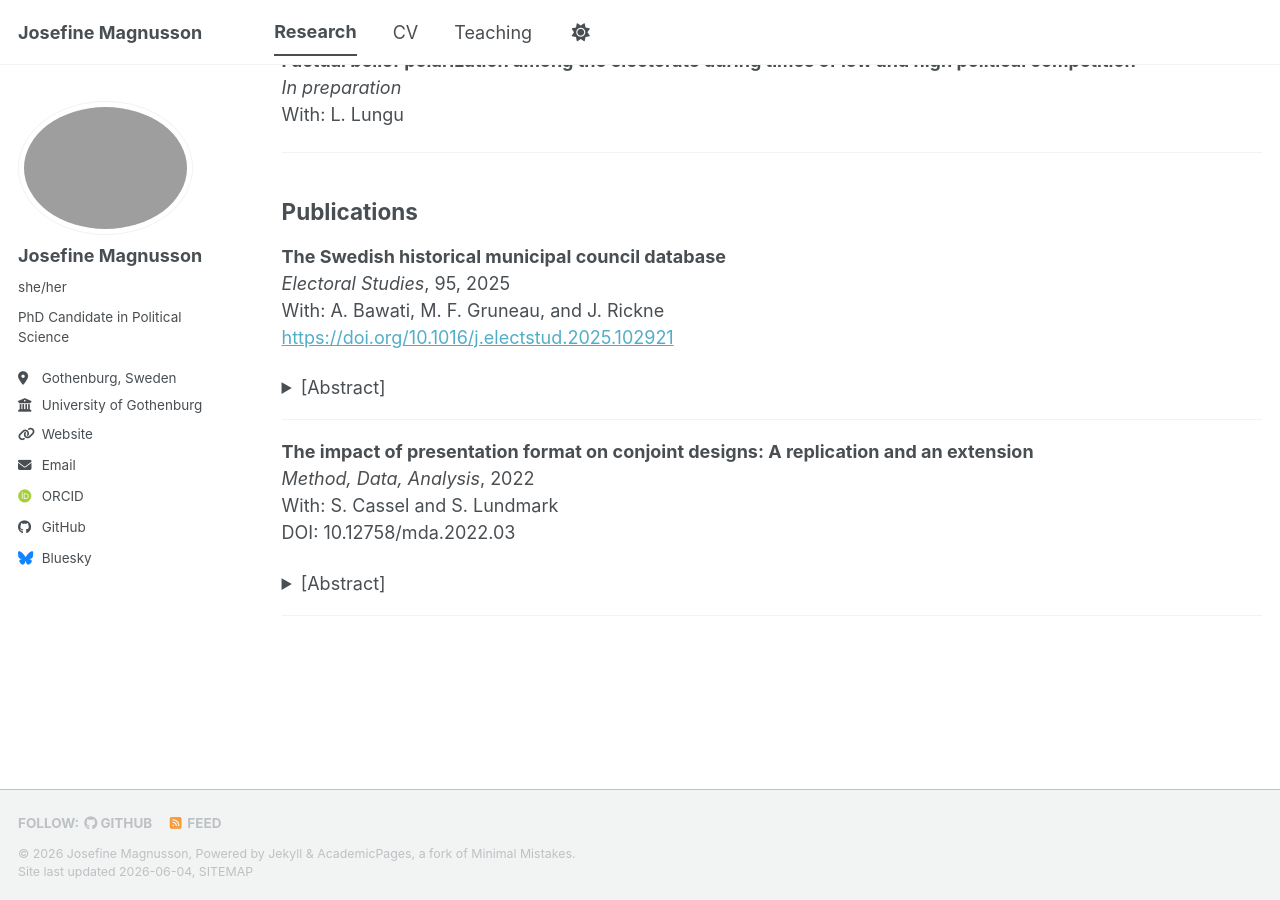
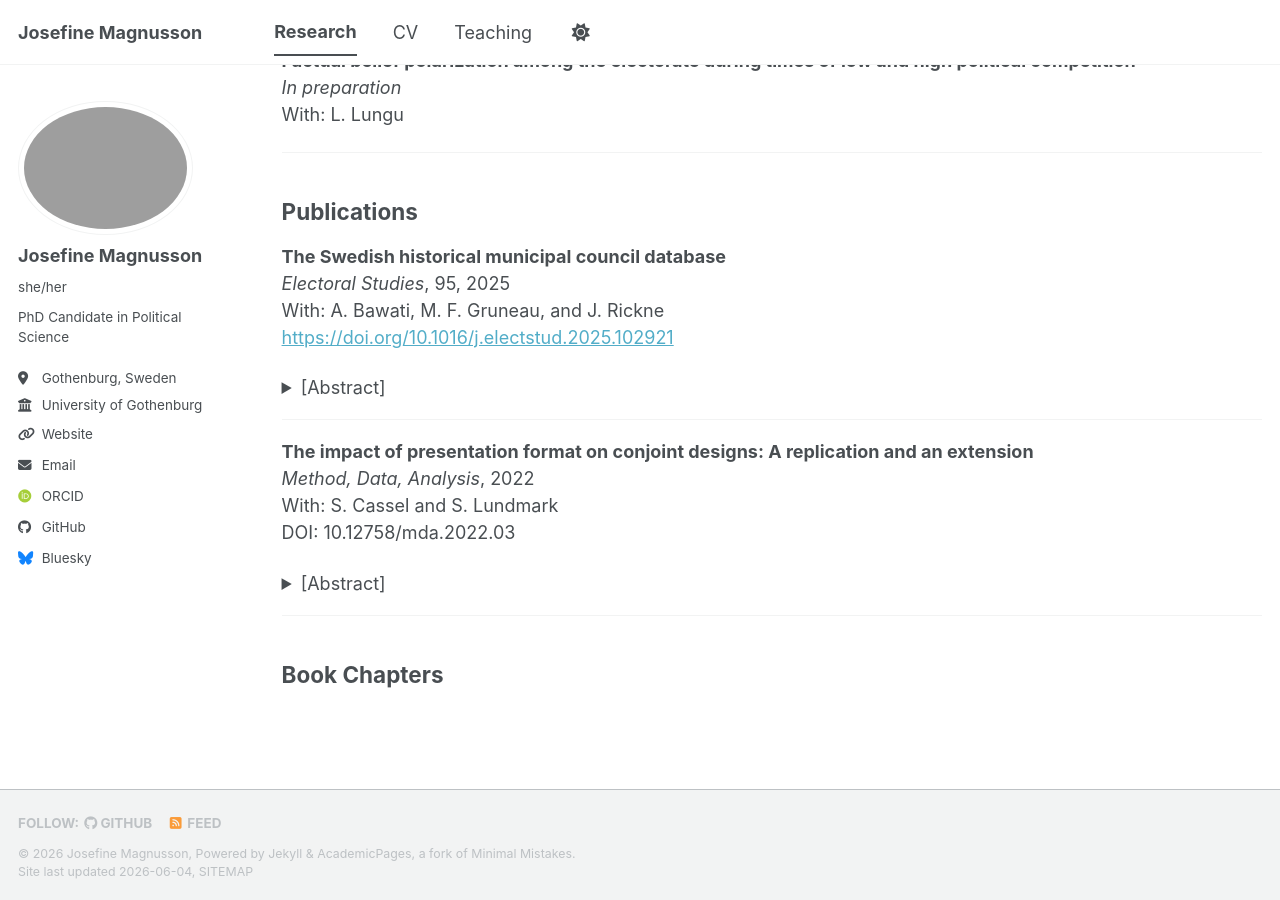
Before and after one commit to josefinemagnusson/josefinemagnusson.github.io, a Jekyll site: the page built from _pages/research.md, in a window 1280 px wide and 900 px high, scrolled down 1038 px. Built offline with Jekyll 4.4.1, drawn with Linux system fonts in a browser that asks for light colours; some web fonts are replaced; a script bundle is joined from its source files by our own code; library files that are not in the unit come from our copies.

Commit message:
Update research.md

```diff
--- a/_pages/research.md
+++ b/_pages/research.md
@@ -96,3 +96,5 @@ DOI: 10.12758/mda.2022.03
 </details>
 
 ---
+
+## Book Chapters
```
